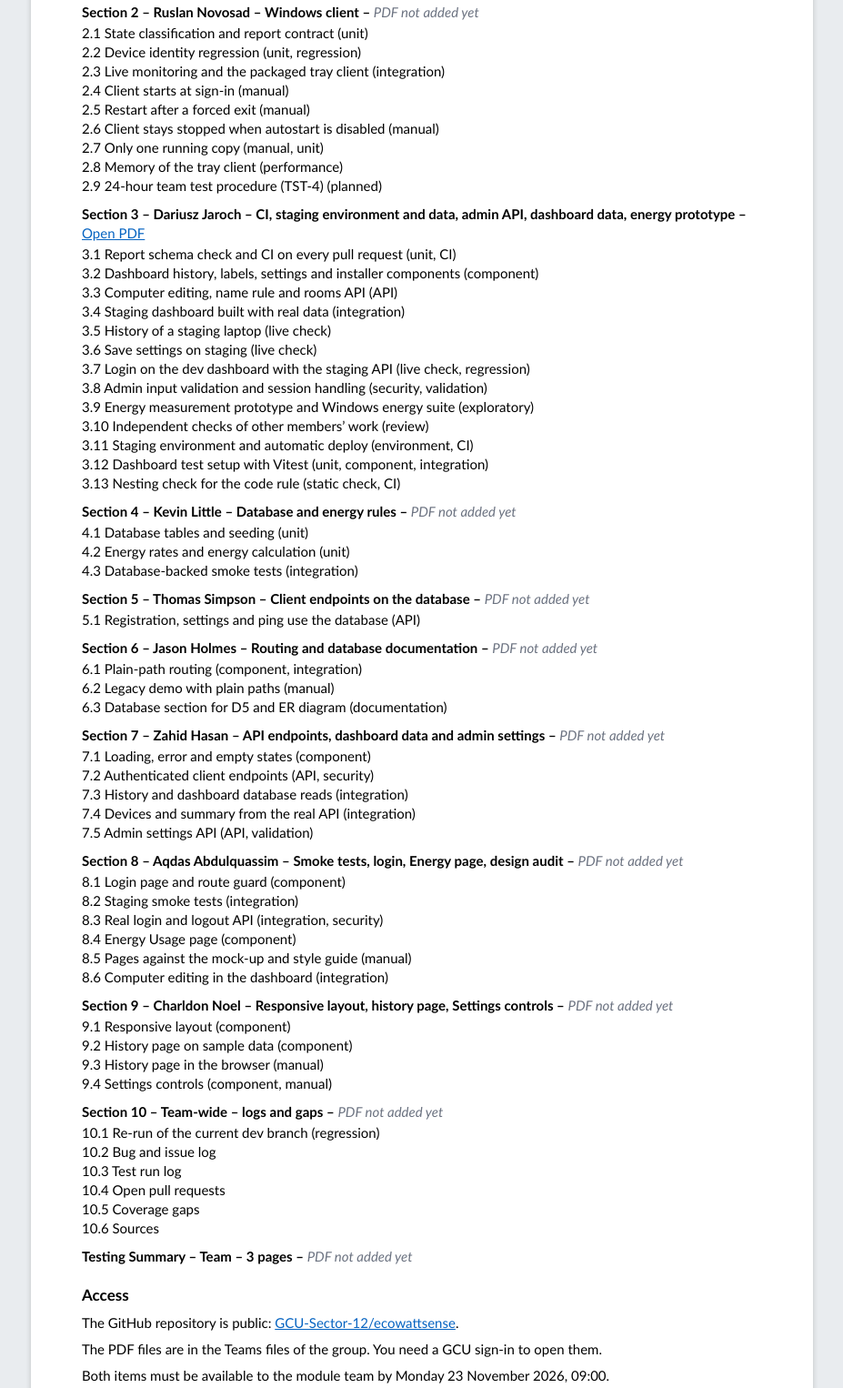
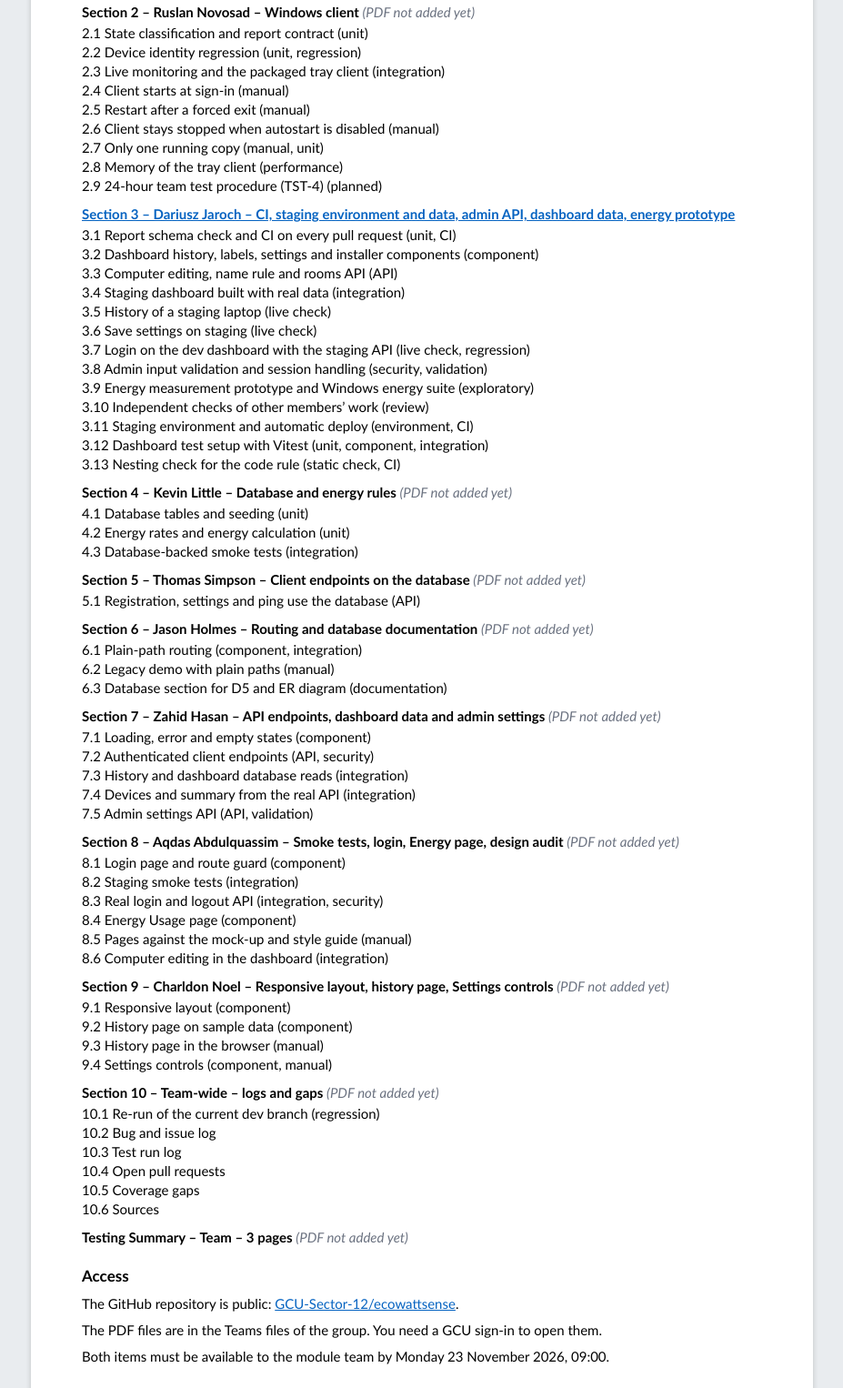
Before and after one commit to GCU-Sector-12/ecowattsense-testing-evidence, a plain HTML site: page index.html in a window 1280 px wide. Shown: the part 366-1892 px from the top of the page at 91% size, without its empty margins (176-1103 px from the left). Drawn offline with Linux system fonts and the light colour scheme.

Commit message:
Make the section title the link to its PDF
The title of each section opens the PDF. A short "(PDF not added yet)"
note shows while there is no link in links.txt.

Co-Authored-By: Claude Opus 5.5 <noreply@anthropic.com>

```diff
--- a/index.html
+++ b/index.html
@@ -37,7 +37,7 @@
 
     <h3>Index</h3>
       <div class="section" data-section="2">
-        <p class="head">Section 2 – Ruslan Novosad – Windows client – <span class="pdf"><span class="wait">PDF not added yet</span></span></p>
+        <p class="head"><span class="title">Section 2 – Ruslan Novosad – Windows client</span> <span class="pdf"><span class="wait">(PDF not added yet)</span></span></p>
         <ul>
         <li>2.1 State classification and report contract (unit)</li>
         <li>2.2 Device identity regression (unit, regression)</li>
@@ -51,7 +51,7 @@
         </ul>
       </div>
       <div class="section" data-section="3">
-        <p class="head">Section 3 – Dariusz Jaroch – CI, staging environment and data, admin API, dashboard data, energy prototype – <span class="pdf"><span class="wait">PDF not added yet</span></span></p>
+        <p class="head"><span class="title">Section 3 – Dariusz Jaroch – CI, staging environment and data, admin API, dashboard data, energy prototype</span> <span class="pdf"><span class="wait">(PDF not added yet)</span></span></p>
         <ul>
         <li>3.1 Report schema check and CI on every pull request (unit, CI)</li>
         <li>3.2 Dashboard history, labels, settings and installer components (component)</li>
@@ -69,7 +69,7 @@
         </ul>
       </div>
       <div class="section" data-section="4">
-        <p class="head">Section 4 – Kevin Little – Database and energy rules – <span class="pdf"><span class="wait">PDF not added yet</span></span></p>
+        <p class="head"><span class="title">Section 4 – Kevin Little – Database and energy rules</span> <span class="pdf"><span class="wait">(PDF not added yet)</span></span></p>
         <ul>
         <li>4.1 Database tables and seeding (unit)</li>
         <li>4.2 Energy rates and energy calculation (unit)</li>
@@ -77,13 +77,13 @@
         </ul>
       </div>
       <div class="section" data-section="5">
-        <p class="head">Section 5 – Thomas Simpson – Client endpoints on the database – <span class="pdf"><span class="wait">PDF not added yet</span></span></p>
+        <p class="head"><span class="title">Section 5 – Thomas Simpson – Client endpoints on the database</span> <span class="pdf"><span class="wait">(PDF not added yet)</span></span></p>
         <ul>
         <li>5.1 Registration, settings and ping use the database (API)</li>
         </ul>
       </div>
       <div class="section" data-section="6">
-        <p class="head">Section 6 – Jason Holmes – Routing and database documentation – <span class="pdf"><span class="wait">PDF not added yet</span></span></p>
+        <p class="head"><span class="title">Section 6 – Jason Holmes – Routing and database documentation</span> <span class="pdf"><span class="wait">(PDF not added yet)</span></span></p>
         <ul>
         <li>6.1 Plain-path routing (component, integration)</li>
         <li>6.2 Legacy demo with plain paths (manual)</li>
@@ -91,7 +91,7 @@
         </ul>
       </div>
       <div class="section" data-section="7">
-        <p class="head">Section 7 – Zahid Hasan – API endpoints, dashboard data and admin settings – <span class="pdf"><span class="wait">PDF not added yet</span></span></p>
+        <p class="head"><span class="title">Section 7 – Zahid Hasan – API endpoints, dashboard data and admin settings</span> <span class="pdf"><span class="wait">(PDF not added yet)</span></span></p>
         <ul>
         <li>7.1 Loading, error and empty states (component)</li>
         <li>7.2 Authenticated client endpoints (API, security)</li>
@@ -101,7 +101,7 @@
         </ul>
       </div>
       <div class="section" data-section="8">
-        <p class="head">Section 8 – Aqdas Abdulquassim – Smoke tests, login, Energy page, design audit – <span class="pdf"><span class="wait">PDF not added yet</span></span></p>
+        <p class="head"><span class="title">Section 8 – Aqdas Abdulquassim – Smoke tests, login, Energy page, design audit</span> <span class="pdf"><span class="wait">(PDF not added yet)</span></span></p>
         <ul>
         <li>8.1 Login page and route guard (component)</li>
         <li>8.2 Staging smoke tests (integration)</li>
@@ -112,7 +112,7 @@
         </ul>
       </div>
       <div class="section" data-section="9">
-        <p class="head">Section 9 – Charldon Noel – Responsive layout, history page, Settings controls – <span class="pdf"><span class="wait">PDF not added yet</span></span></p>
+        <p class="head"><span class="title">Section 9 – Charldon Noel – Responsive layout, history page, Settings controls</span> <span class="pdf"><span class="wait">(PDF not added yet)</span></span></p>
         <ul>
         <li>9.1 Responsive layout (component)</li>
         <li>9.2 History page on sample data (component)</li>
@@ -121,7 +121,7 @@
         </ul>
       </div>
       <div class="section" data-section="10">
-        <p class="head">Section 10 – Team-wide – logs and gaps – <span class="pdf"><span class="wait">PDF not added yet</span></span></p>
+        <p class="head"><span class="title">Section 10 – Team-wide – logs and gaps</span> <span class="pdf"><span class="wait">(PDF not added yet)</span></span></p>
         <ul>
         <li>10.1 Re-run of the current dev branch (regression)</li>
         <li>10.2 Bug and issue log</li>
@@ -132,7 +132,7 @@
         </ul>
       </div>
       <div class="section" data-section="S">
-        <p class="head">Testing Summary – Team – 3 pages – <span class="pdf"><span class="wait">PDF not added yet</span></span></p>
+        <p class="head"><span class="title">Testing Summary – Team – 3 pages</span> <span class="pdf"><span class="wait">(PDF not added yet)</span></span></p>
       </div>
 
     <h3>Access</h3>
@@ -155,17 +155,18 @@
       return links;
     }
 
-    // Put an "Open PDF" link into every row that has a link in links.txt.
+    // Turn the section title into a link to its PDF when links.txt has one.
     function showLinks(links) {
-      document.querySelectorAll('[data-section]').forEach(function (row) {
-        var link = links[row.getAttribute('data-section')];
+      document.querySelectorAll('[data-section]').forEach(function (block) {
+        var link = links[block.getAttribute('data-section')];
         if (!link) { return; }
+        var title = block.querySelector('.title');
         var a = document.createElement('a');
         a.href = link;
-        a.textContent = 'Open PDF';
-        var cell = row.querySelector('.pdf');
-        cell.textContent = '';
-        cell.appendChild(a);
+        a.textContent = title.textContent;
+        title.textContent = '';
+        title.appendChild(a);
+        block.querySelector('.pdf').remove();
       });
     }
 
```
